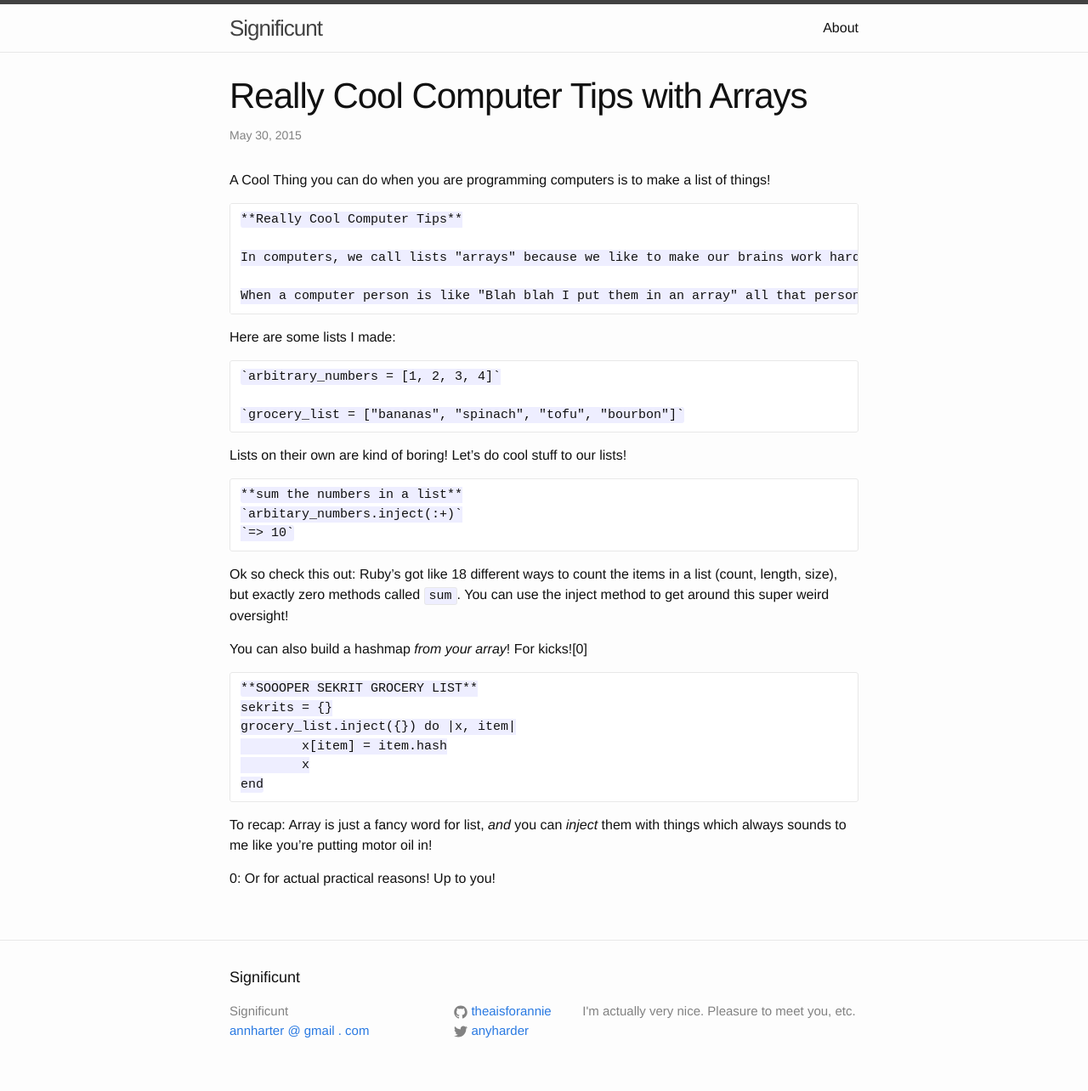
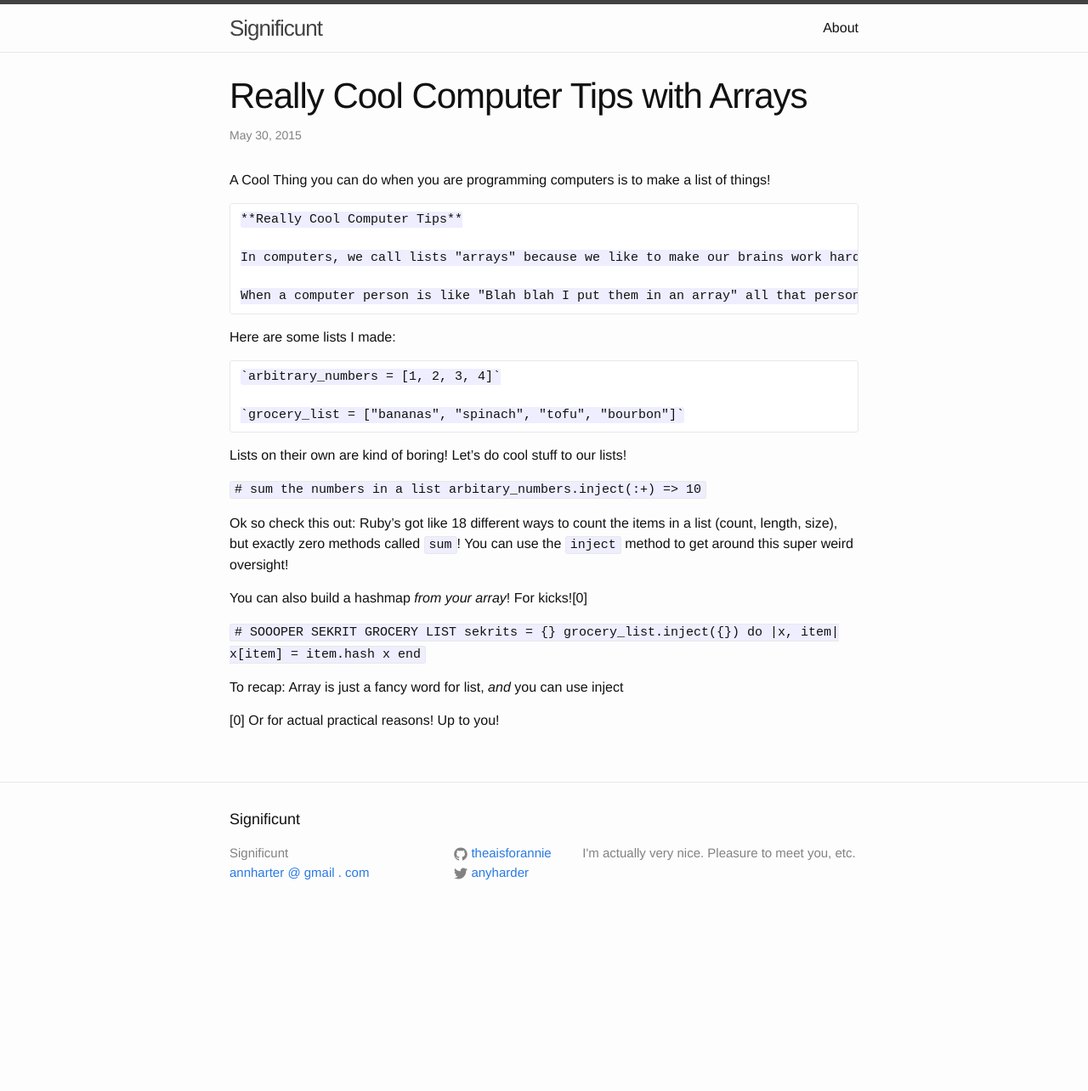
Before and after one commit to theaisforannie/theaisforannie.github.io, a Jekyll site: the page built from _posts/2015-05-30-Really-cool-computer-tips-with-Arrays.md, in a window 1280 px wide. Shown: the whole page at 85% size. Built offline with Jekyll 4.4.1, drawn with Linux system fonts in a browser that asks for light colours; after the commit the page ends 1098 px from its top, so only the background shows below that.

Commit message:
more markdown fixing

```diff
--- a/_posts/2015-05-30-Really-cool-computer-tips-with-Arrays.md
+++ b/_posts/2015-05-30-Really-cool-computer-tips-with-Arrays.md
@@ -20,22 +20,22 @@ Here are some lists I made:
 
 Lists on their own are kind of boring! Let's do cool stuff to our lists!
 
-	**sum the numbers in a list**
-	`arbitary_numbers.inject(:+)`
-	`=> 10`
+`# sum the numbers in a list
+arbitary_numbers.inject(:+)
+=> 10`
 
-Ok so check this out: Ruby's got like 18 different ways to count the items in a list (count, length, size), but exactly zero methods called `sum`. You can use the inject method to get around this super weird oversight!
+Ok so check this out: Ruby's got like 18 different ways to count the items in a list (count, length, size), but exactly zero methods called `sum`! You can use the `inject` method to get around this super weird oversight!
 
 You can also build a hashmap _from your array_! For kicks![0]
 
-	**SOOOPER SEKRIT GROCERY LIST**
-	sekrits = {}
-	grocery_list.inject({}) do |x, item|
-		x[item] = item.hash
-		x
-	end
+`# SOOOPER SEKRIT GROCERY LIST
+sekrits = {}
+grocery_list.inject({}) do |x, item|
+	x[item] = item.hash
+	x
+end`
 
-To recap: Array is just a fancy word for list, _and_ you can *inject* them with things which always sounds to me like you're putting motor oil in!
+To recap: Array is just a fancy word for list, _and_ you can use inject
 
 
-0: Or for actual practical reasons! Up to you!
+[0] Or for actual practical reasons! Up to you!
```
